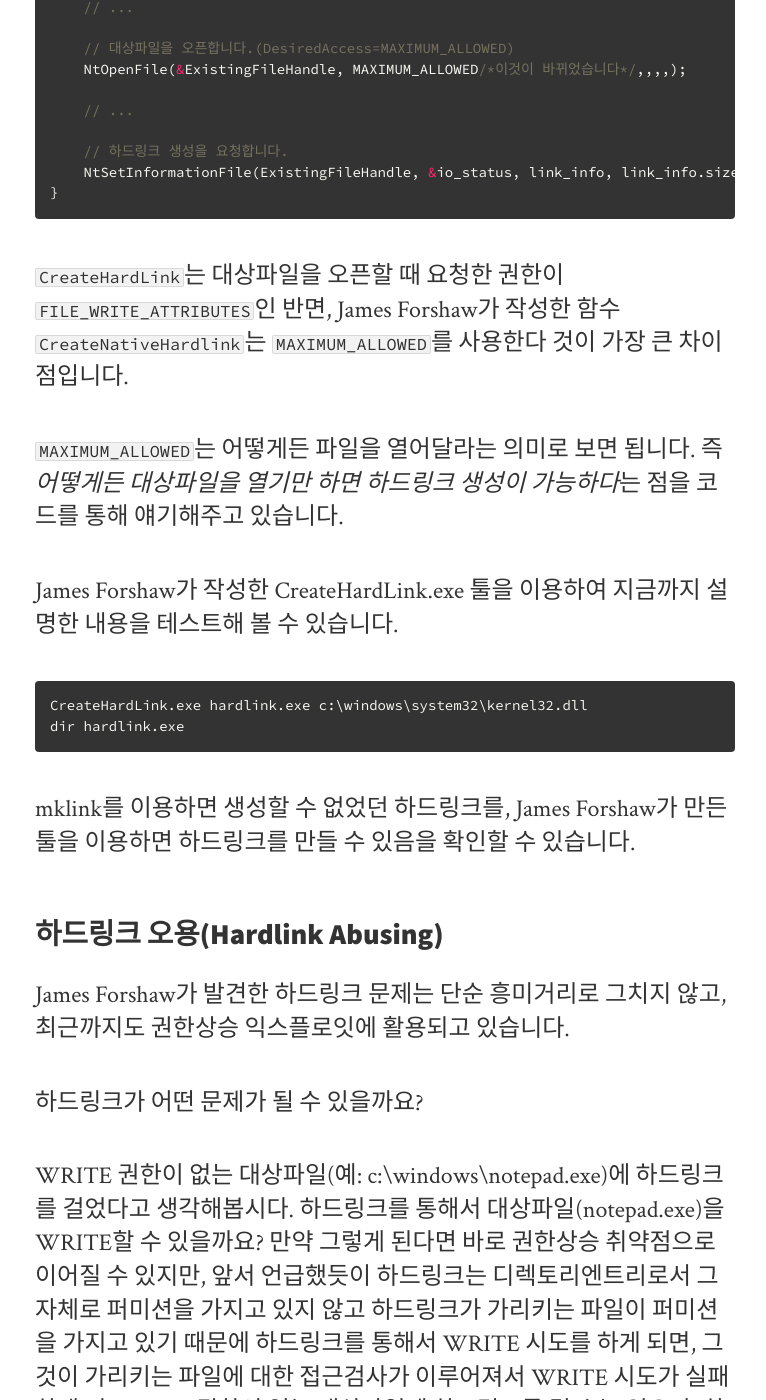
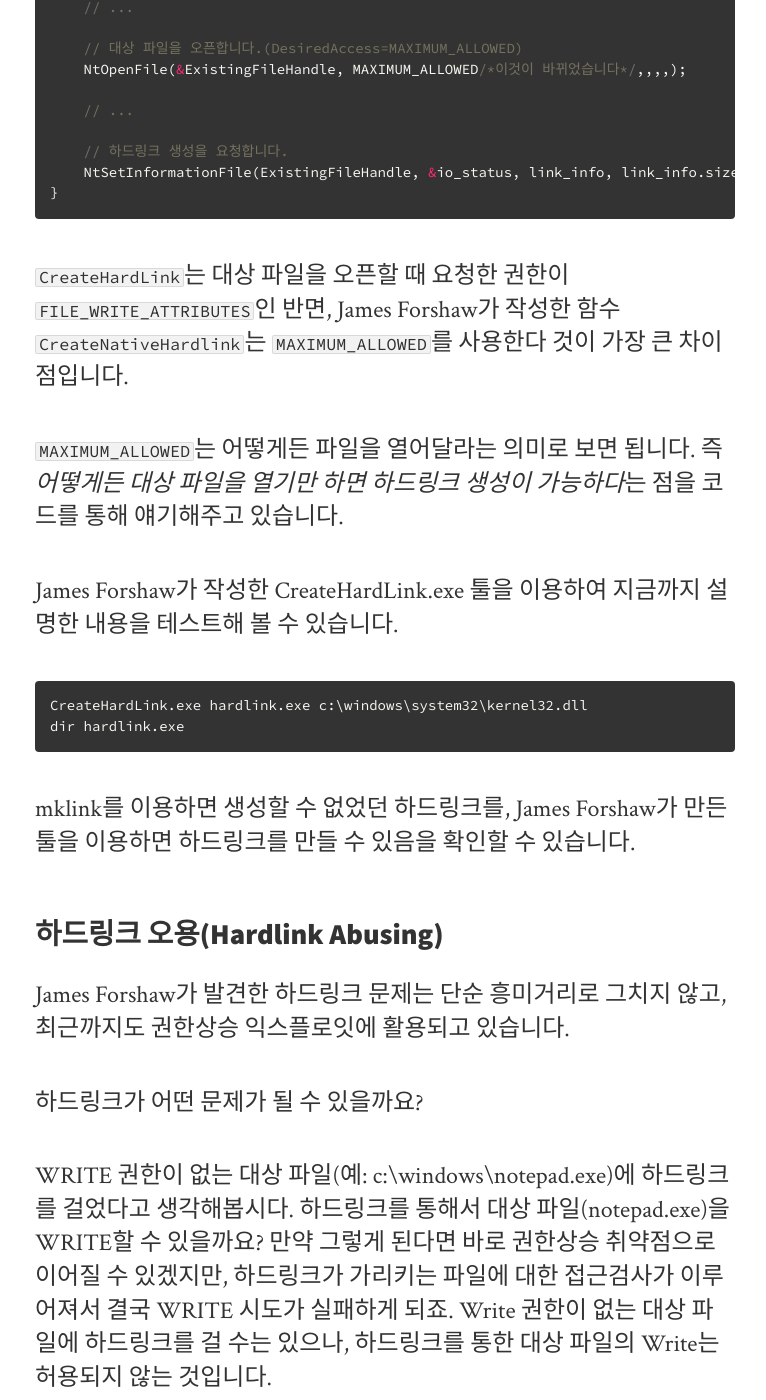
Before and after one commit to intellee/blog.diffense.co.kr, a Jekyll site: the page built from _posts/2019-02-22-hard-link.md, in a window 1280 px wide and 1400 px high, scrolled down 6118 px. Shown: the whole window, without its empty margins (255-1021 px from the left). Built offline with Jekyll 4.4.1, drawn with Linux system fonts in a browser that asks for light colours; nearby versions of some CDN libraries; some of the changed text lies outside the part shown.

Commit message:
hard link

````diff
--- a/_posts/2019-02-22-hard-link.md
+++ b/_posts/2019-02-22-hard-link.md
@@ -87,7 +87,7 @@
 BOOL CreateHardLinkW(LPCWSTR lpFileName, LPCWSTR lpExistingFileName) {
     // 생략
 
-    // 대상파일을 Open한다.(FILE_WRITE_ATTRIBUTES 권한을 요구)
+    // 대상 파일을 Open한다.(FILE_WRITE_ATTRIBUTES 권한을 요구)
     status = NtOpenFile(&ExistingFileHandle, SYNCHRONIZE | FILE_WRITE_ATTRIBUTES, &ObjectAttributes, ...);
     if (status < 0) return FALSE;   // Open이 실패하면 하드링크 생성 실패를 리턴
 
@@ -101,9 +101,9 @@
 }
 ```
 
-위 코드를 보면, 하드링크를 생성하기 위해 `NtOpenFile`과 `NtSetInformationFile`을 사용하고 있음을 알 수 있습니다. `NtOpenFile`로 대상파일을 오픈하고나서, `NtSetInformationFile`을 호출하여 윈도우즈OS에 하드링크 생성을 요청하는 2단계로 이루어져 있는 것이죠.
+위 코드를 보면, 하드링크를 생성하기 위해 `NtOpenFile`과 `NtSetInformationFile`을 사용하고 있음을 알 수 있습니다. `NtOpenFile`로 대상 파일을 오픈하고나서, `NtSetInformationFile`을 호출하여 윈도우즈OS에 하드링크 생성을 요청하는 2단계로 이루어져 있는 것이죠.
 
-여기서 눈여겨 볼 점은 대상파일을 Open하는 데 `FILE_WRITE_ATTRIBUTES`을 인자로 사용한 것인데요. 만약 사용자가 대상파일에 대해 `FILE_WRITE_ATTRIBUTES` 열기 권한이 없으면, `NtOpenFile` 호출은 실패하게 되고 결국 `CreateHardLink` 호출은 실패하게 됩니다.
+여기서 눈여겨 볼 점은 대상 파일을 Open하는 데 `FILE_WRITE_ATTRIBUTES`을 인자로 사용한 것인데요. 만약 사용자가 대상 파일에 대해 `FILE_WRITE_ATTRIBUTES` 열기 권한이 없으면, `NtOpenFile` 호출은 실패하게 되고 결국 `CreateHardLink` 호출은 실패하게 됩니다.
 
 아래 예는 kernel32.dll에 하드링크를 만들기 위해 mklink를 사용하려는데, 방금 언급한 NtOpenFile의 호출이 실패하여 결국 하드링크 생성에 실패하는 것을 보여주고 있습니다.
 
@@ -112,7 +112,7 @@
 Access is denied.
 ```
 
-James Forshaw는 이 지점에서 FILE_WRITE_ATTRIBUTES 없이 대상파일을 Open(`NtOpenFile`)하면 어떻게 될까? 라는 의문을 가지고 실험을 해보기 시작합니다. 실험 결과, 다음과 같은 사실을 발견하게 됩니다.
+James Forshaw는 이 지점에서 FILE_WRITE_ATTRIBUTES 없이 대상 파일을 Open(`NtOpenFile`)하면 어떻게 될까? 라는 의문을 가지고 실험을 해보기 시작합니다. 실험 결과, 다음과 같은 사실을 발견하게 됩니다.
 
 >대상 파일에 대한 Write 권한이 없어도 하드링크를 만들 수 있다
 
@@ -124,7 +124,7 @@
 {
     // ...
 
-    // 대상파일을 오픈합니다.(DesiredAccess=MAXIMUM_ALLOWED)
+    // 대상 파일을 오픈합니다.(DesiredAccess=MAXIMUM_ALLOWED)
     NtOpenFile(&ExistingFileHandle, MAXIMUM_ALLOWED/*이것이 바뀌었습니다*/,,,,);
 
     // ...
@@ -134,9 +134,9 @@
 }
 ```
 
-`CreateHardLink`는 대상파일을 오픈할 때 요청한 권한이 `FILE_WRITE_ATTRIBUTES`인 반면, James Forshaw가 작성한 함수 `CreateNativeHardlink`는 `MAXIMUM_ALLOWED`를 사용한다 것이 가장 큰 차이점입니다.
+`CreateHardLink`는 대상 파일을 오픈할 때 요청한 권한이 `FILE_WRITE_ATTRIBUTES`인 반면, James Forshaw가 작성한 함수 `CreateNativeHardlink`는 `MAXIMUM_ALLOWED`를 사용한다 것이 가장 큰 차이점입니다.
 
-`MAXIMUM_ALLOWED`는 어떻게든 파일을 열어달라는 의미로 보면 됩니다. 즉 *어떻게든 대상파일을 열기만 하면 하드링크 생성이 가능하다*는 점을 코드를 통해 얘기해주고 있습니다.
+`MAXIMUM_ALLOWED`는 어떻게든 파일을 열어달라는 의미로 보면 됩니다. 즉 *어떻게든 대상 파일을 열기만 하면 하드링크 생성이 가능하다*는 점을 코드를 통해 얘기해주고 있습니다.
 
 James Forshaw가 작성한 CreateHardLink.exe 툴을 이용하여 지금까지 설명한 내용을 테스트해 볼 수 있습니다.
 
@@ -153,7 +153,7 @@
 
 하드링크가 어떤 문제가 될 수 있을까요?
 
-WRITE 권한이 없는 대상파일(예: c:\windows\notepad.exe)에 하드링크를 걸었다고 생각해봅시다. 하드링크를 통해서 대상파일(notepad.exe)을 WRITE할 수 있을까요? 만약 그렇게 된다면 바로 권한상승 취약점으로 이어질 수 있지만, 앞서 언급했듯이 하드링크는 디렉토리엔트리로서 그 자체로 퍼미션을 가지고 있지 않고 하드링크가 가리키는 파일이 퍼미션을 가지고 있기 때문에 하드링크를 통해서 WRITE 시도를 하게 되면, 그것이 가리키는 파일에 대한 접근검사가 이루어져서 WRITE 시도가 실패하게 되죠. Write권한이 없는 대상파일에 하드링크를 걸 수는 있으나, 하드링크를 통한 대상파일의 Write는 허용되지 않는 것입니다.
+WRITE 권한이 없는 대상 파일(예: c:\windows\notepad.exe)에 하드링크를 걸었다고 생각해봅시다. 하드링크를 통해서 대상 파일(notepad.exe)을 WRITE할 수 있을까요? 만약 그렇게 된다면 바로 권한상승 취약점으로 이어질 수 있겠지만, 하드링크가 가리키는 파일에 대한 접근검사가 이루어져서 결국 WRITE 시도가 실패하게 되죠. Write 권한이 없는 대상 파일에 하드링크를 걸 수는 있으나, 하드링크를 통한 대상 파일의 Write는 허용되지 않는 것입니다.
 
 다른 케이스를 생각해 보겠습니다. c:\test 폴더가 있습니다. 이 폴더에는 일반사용자와 시스템관리자 모두 파일 생성/쓰기/삭제 권한이 주어져 있는 상태입니다. 시스템서비스는 일반사용자도 c:\test\log.txt을 쓸 수 있도록 해당 파일의 퍼미션을 바꾸는 작업을 수행한다고 생각해보죠.
 
````
Also changed, not shown: 2 other files.
